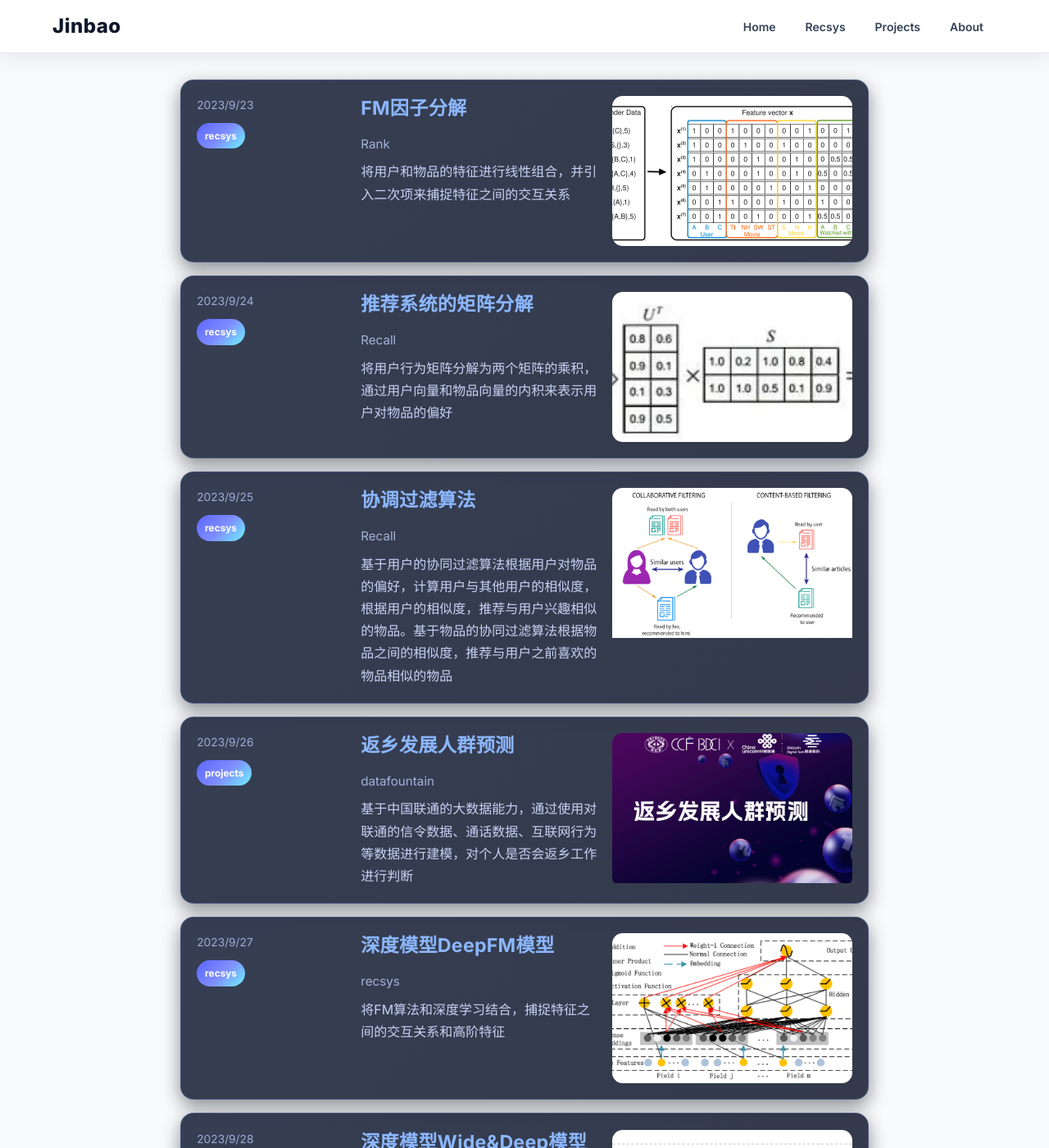
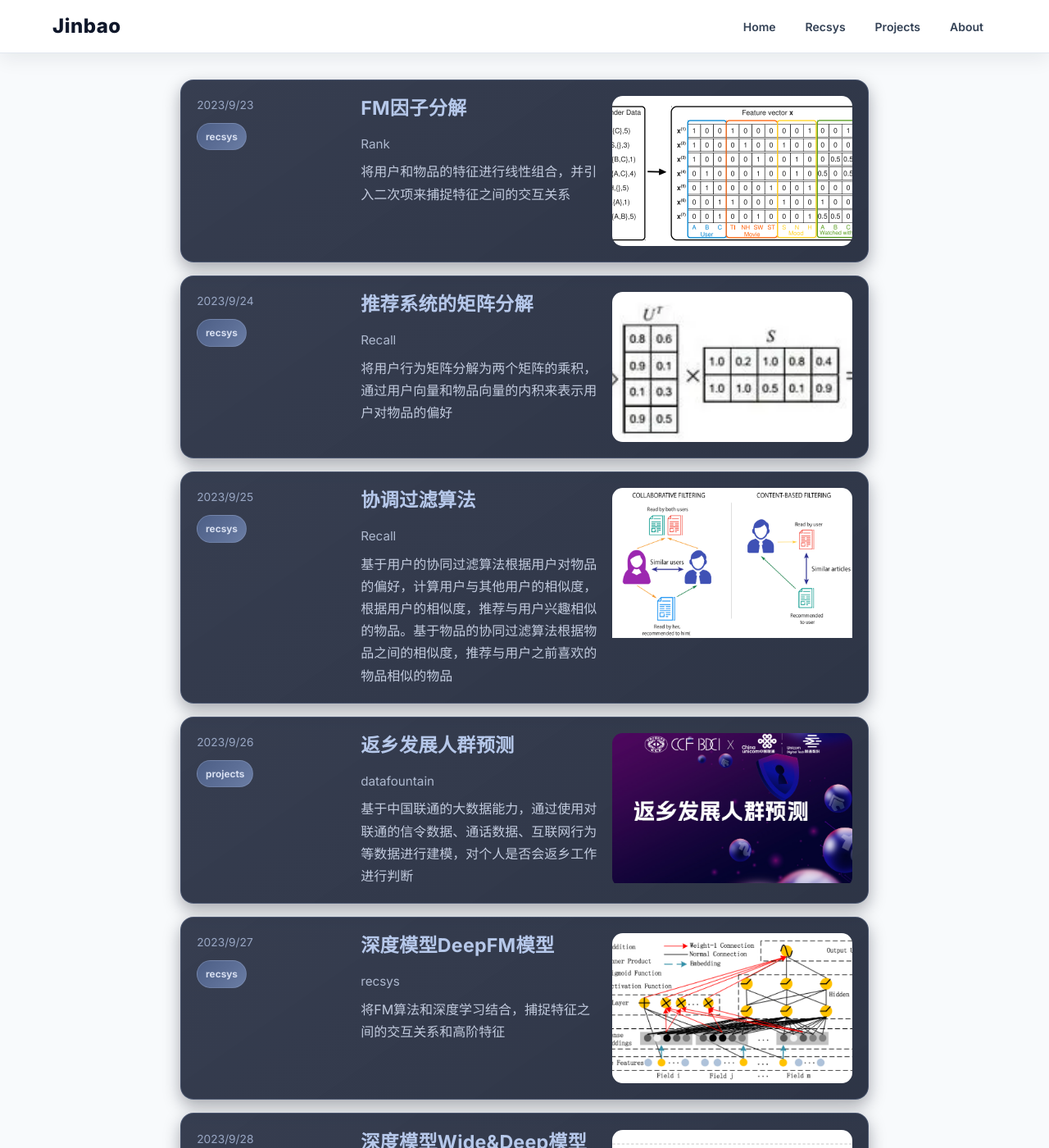
Before and after one commit to JinbaoSite/jinbaosite.github.io, a Jekyll site: the page built from index.html, in a window 1280 px wide and 1400 px high. Shown: the whole window at 82% size. Built offline with Jekyll 4.4.1, drawn with Linux system fonts in a browser that asks for light colours.

Commit message:
style: unify list card colors with page background

```diff
--- a/assets/css/listpage.css
+++ b/assets/css/listpage.css
@@ -1,5 +1,5 @@
 .dt-article {
-  color: #dce4ff;
+  color: #d4dced;
   font: 16px/1.7 "Inter", "Noto Sans SC", -apple-system, BlinkMacSystemFont, "Segoe UI", Roboto, sans-serif;
 }
 
@@ -15,14 +15,15 @@
   gap: 1rem;
   padding: 1rem;
   border-radius: 1rem;
-  border: 1px solid rgba(145, 171, 255, 0.25);
-  background: linear-gradient(140deg, rgba(17, 25, 50, 0.84), rgba(13, 20, 40, 0.84));
-  box-shadow: 0 8px 22px rgba(3, 6, 18, 0.45);
+  border: 1px solid rgba(123, 142, 182, 0.32);
+  background: linear-gradient(145deg, rgba(27, 35, 56, 0.88), rgba(23, 31, 50, 0.9));
+  box-shadow: 0 8px 20px rgba(8, 12, 26, 0.34);
+  transition: border-color .22s ease, box-shadow .22s ease, background-color .22s ease;
 }
 
 .posts-list .post-preview:hover {
-  border-color: rgba(110, 243, 255, 0.55);
-  box-shadow: 0 12px 28px rgba(58, 111, 255, 0.28);
+  border-color: rgba(141, 165, 210, 0.55);
+  box-shadow: 0 10px 24px rgba(20, 30, 56, 0.4);
 }
 
 .posts-list .post-preview > a {
@@ -49,18 +50,18 @@
   margin: 0 0 .35rem;
   line-height: 1.3;
   font-size: clamp(1.2rem, 2.8vw, 1.45rem);
-  color: #8cb7ff;
+  color: #b6c8ea;
 }
 
 .posts-list .post-preview .authors {
-  color: #a4b2d6;
+  color: #aeb9cf;
   font-size: .95rem;
   margin-bottom: .5rem;
 }
 
 .posts-list .post-preview .abstract {
   font-size: 1rem;
-  color: #c7d2f4;
+  color: #c2cbde;
   margin: 0;
 }
 
@@ -70,19 +71,19 @@
   justify-content: space-between;
   gap: .6rem;
   font-size: .86rem;
-  color: #9dadd7;
+  color: #99a7c4;
 }
 
 .tags .tag {
   display: inline-flex;
   align-items: center;
-  color: #fff;
-  background: linear-gradient(135deg, #5b66ff, #7f8dff 52%, #6ef3ff);
+  color: #d5ddef;
+  background: linear-gradient(135deg, #4d5f86, #5b6d95 52%, #6a7da4);
   padding: .35rem .62rem;
   border-radius: 999px;
   font-size: .74rem;
   font-weight: 700;
-  border: none;
+  border: 1px solid rgba(149, 166, 201, 0.38);
   text-decoration: none;
 }
 
```
